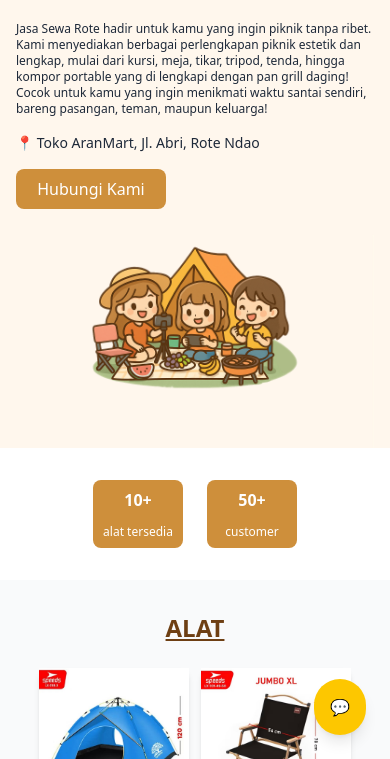
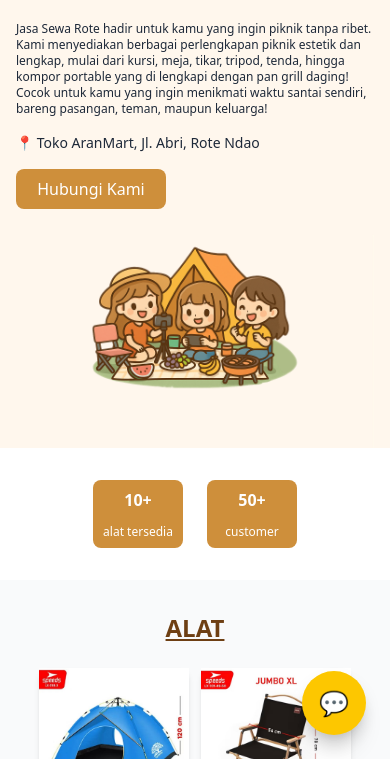
Before and after one commit to obipranata/jasa-sewa-rote, a plain HTML site: page index.html in a window 390 px wide. Shown: the part 85-844 px from the top of the page. Drawn offline with nearby package versions, Linux system fonts and the light colour scheme.

Commit message:
fix: add viewport meta tag for responsive design and enhance floating chat button styling in index.html

```diff
--- a/index.html
+++ b/index.html
@@ -8,6 +8,7 @@
   <link rel="icon" href="https://jasasewarote.web.id/assets/sasando.ico" type="image/png">
   <meta name="description" content="Sewa asik, Explore Rote tanpa panik!">
   <meta name="keywords" content="Jasa Sewa Rote, Nusa Tenggara Timur, NTT, Kupang, Rote Ndao, Sewa Alat, Sewa Tenda, Sewa Meja, Sewa Kursi, Sewa Tripod, Sewa Kompor">
+  <meta name="viewport" content="width=device-width, initial-scale=1.0">
 
   <!-- Open Graph Meta Tags -->
   <meta property="og:title" content="Jasa Sewa Rote" />
@@ -420,7 +421,7 @@
   <!-- Tombol Floating Chat -->
   <button
     @click="open = !open"
-    class="fixed bottom-6 right-6 bg-yellow-400 text-white p-4 rounded-full shadow-lg focus:outline-none cursor-pointer">
+    class="fixed bottom-6 right-6 bg-yellow-400 text-white p-4 rounded-full drop-shadow-xl shadow-xl h-16 w-16 text-2xl focus:outline-none cursor-pointer">
     💬
   </button>
 
```
